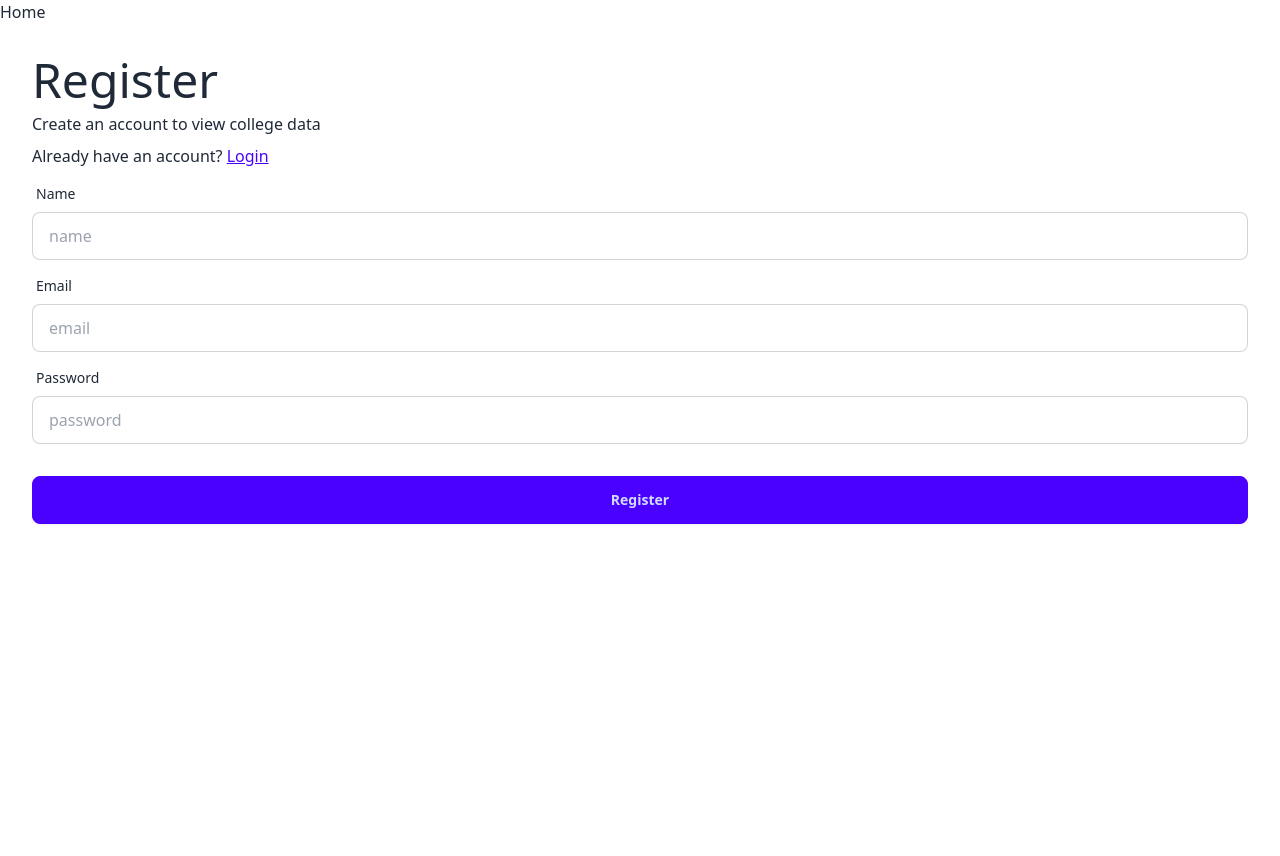
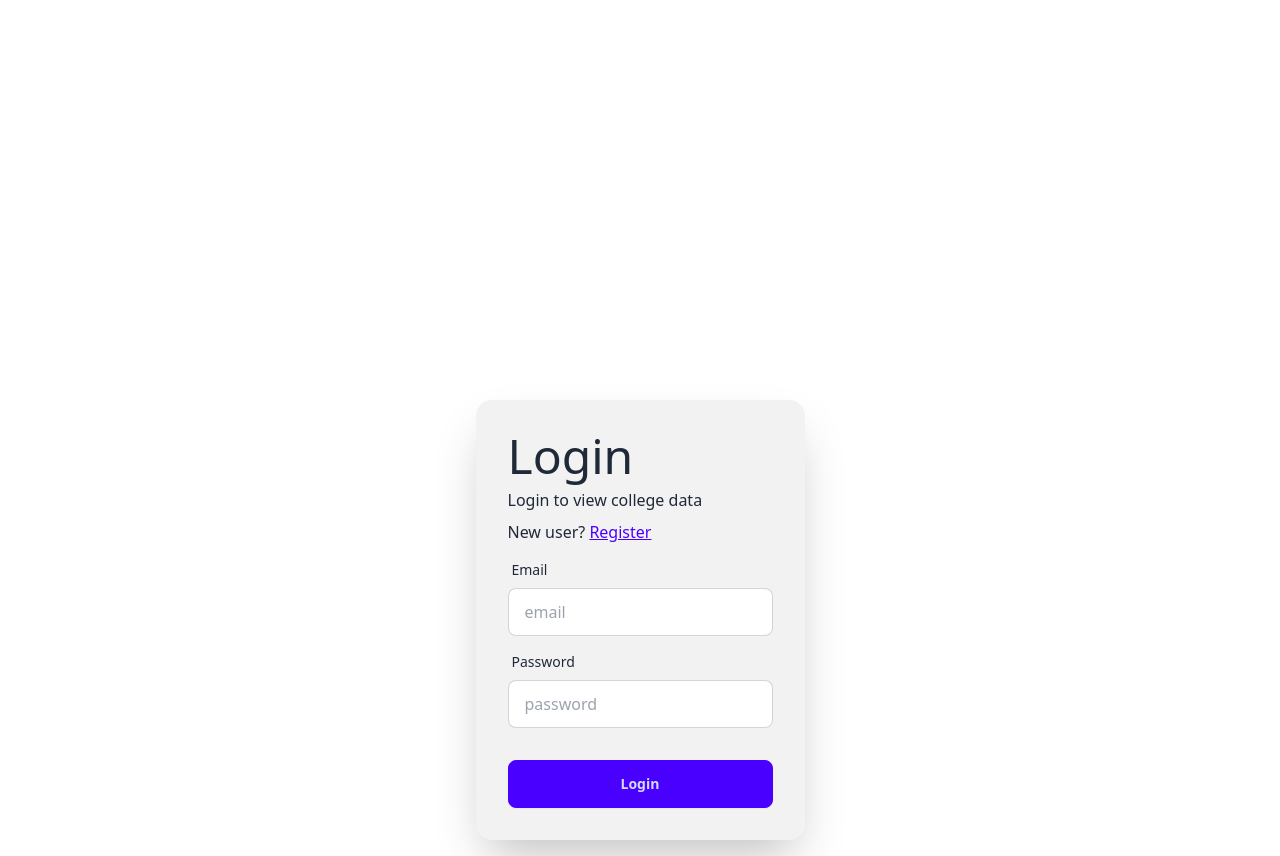
Before and after one commit to AdamGallagher27/college-ca2, a React (Create React App) app: page / in a window 1280 px wide. Before the commit the page ends 800 px from the top, so only its background shows below. Built offline with nearby package versions, Linux system fonts and the light colour scheme.

Commit message:
added basic styling

```diff
--- a/src/components/NavBar.js
+++ b/src/components/NavBar.js
@@ -1,19 +1,42 @@
 import React, { useContext } from 'react'
-import { Link } from 'react-router-dom'
+import { Link, useNavigate } from 'react-router-dom'
 import { Context } from '../App'
 
 const NavBar = () => {
 
+  let logoutButton = ''
   const [isAuthenticated, onAuthenticated] = useContext(Context)
+  const navigate = useNavigate()
 
   const handleClick = () => {
     onAuthenticated(false)
+    navigate('/')
   }
 
   return (
-    <div>
-      <Link to='/'>Home</Link>
-      {isAuthenticated ? <button onClick={handleClick}>Log Out</button> : ''}
+    // <div>
+    //   <Link to='/'>Home</Link>
+    //   {isAuthenticated ? <button onClick={handleClick}>Log Out</button> : ''}
+    // </div>
+    <div className="navbar bg-base-100">
+      <div className="navbar-start">
+        <div className="dropdown">
+          <div tabIndex={0} role="button" className="btn btn-ghost btn-circle">
+            <svg xmlns="http://www.w3.org/2000/svg" className="h-5 w-5" fill="none" viewBox="0 0 24 24" stroke="currentColor"><path strokeLinecap="round" strokeLinejoin="round" strokeWidth="2" d="M4 6h16M4 12h16M4 18h7" /></svg>
+          </div>
+          <ul tabIndex={0} className="menu menu-sm dropdown-content mt-3 z-[1] p-2 shadow bg-base-100 rounded-box w-52">
+            <li><Link to='/courses'>Courses</Link></li>
+            <li><Link to='/lecturers'>Lecturers</Link></li>
+            <li><Link to='/enrolments'>Enrolments</Link></li>
+          </ul>
+        </div>
+      </div>
+      <div className="navbar-center">
+        <p className="text-xl">CollegeDB</p>
+      </div>
+      <div className="navbar-end">
+        <button onClick={handleClick} className="btn">Logout</button>
+      </div>
     </div>
   )
 }
--- a/src/pages/Home.js
+++ b/src/pages/Home.js
@@ -1,14 +1,27 @@
-import React from 'react'
+import React, { useState, useContext } from 'react'
 import LoginForm from '../components/LoginForm'
 import RegisterForm from '../components/RegisterForm'
+import { useNavigate } from 'react-router-dom'
+import { Context } from '../App'
 
 const Home = () => {
+  const [isAuthenticated, onAuthenticated] = useContext(Context)
+  const [showRegister, setShowRegister] = useState(false)
+  const navigate = useNavigate()
+
+  const switchView = () => {
+    setShowRegister(!showRegister)
+  }
+
   return (
-    <>
-    <div>Home</div>
-    {/* <LoginForm /> */}
-    <RegisterForm />
-    </>
+    <div className="hero">
+      {isAuthenticated ? navigate('/courses') : ''}
+      <div className="hero-content flex-col lg:flex-row-reverse">
+        <div className="card w-96 shrink-0 w-full max-w-sm shadow-2xl bg-base-200 mt-96">
+          {showRegister ? <RegisterForm switchView={switchView} /> : <LoginForm switchView={switchView} />}
+        </div>
+      </div>
+    </div>
   )
 }
 
```
